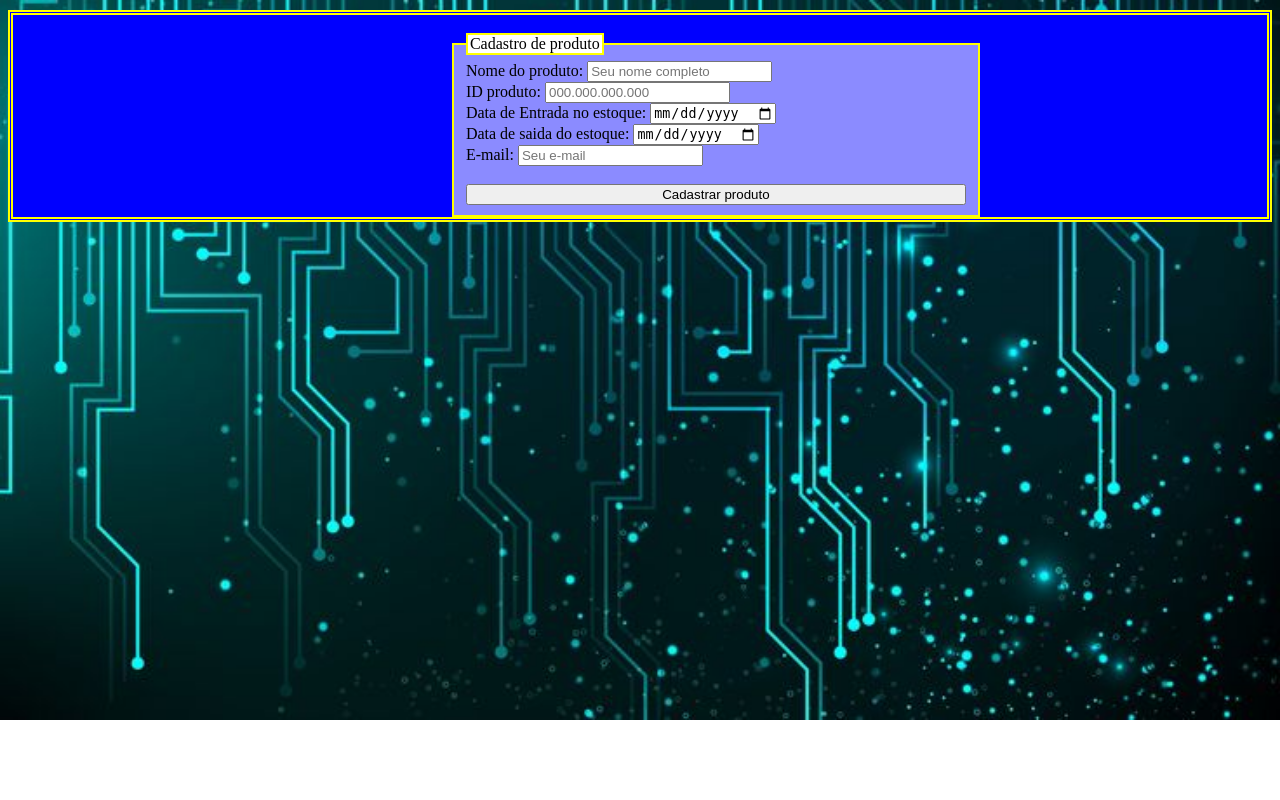
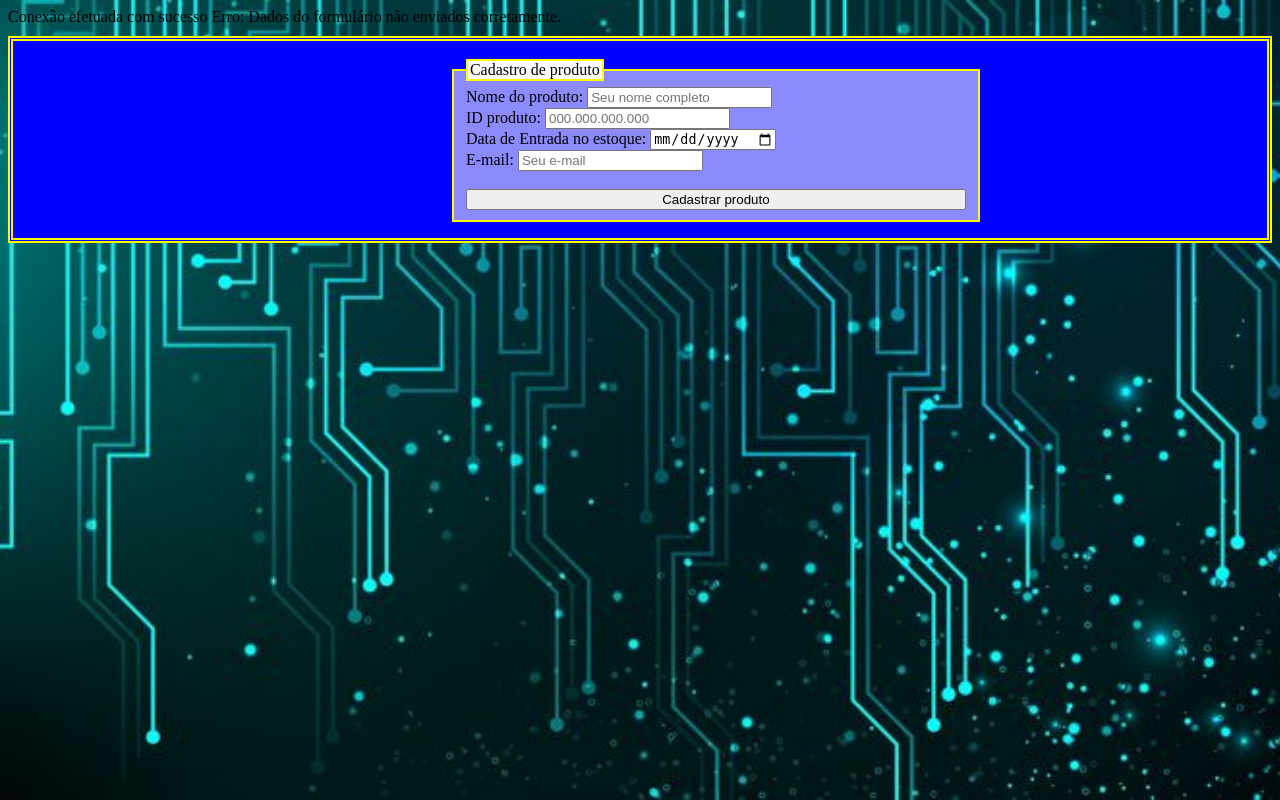
Before and after one commit to LuisGabrielCananPh/individuo, a PHP site: the page made by resp/cadastro de produto.php in a window 1280 px wide. Run offline with PHP 8.4, Linux system fonts and the light colour scheme.

Commit message:
Add files via upload

```diff
--- a/resp/cadastro de produto.php
+++ b/resp/cadastro de produto.php
@@ -1,3 +1,42 @@
+<?php
+
+include_once('config.php');
+
+   // Checkar conexão
+   if ($conexao->connect_error) {
+    die("Erro de conexão com o banco de dados: " . $conexao->connect_error);
+}
+
+
+// Receber dados do formulário
+if (
+    isset($_POST['nome']) && isset($_POST['ID']) && isset($_POST['cpf']) &&
+    isset($_POST['data de entrada no estoque']) && isset($_POST['email']) &&
+    isset($_POST[''])
+) {
+    $nome = $_POST['nome'];
+    $cpf = $_POST['cpf'];
+    $data_nascimento = $_POST['data de entrada no estoque'];
+    $email = $_POST['email'];
+    $senha = $_POST[''];
+
+
+    // Preparar e executar a inserção dos dados
+    $sql = "INSERT INTO usuarios (nome, cpf, cep, data_nascimento, email, senha) VALUES ('$nome', '$cpf', '$cep', '$data_nascimento', '$email', '$senha')";
+
+    if ($conexao->query($sql) === TRUE) {
+        echo "Usuário cadastrado com sucesso!";
+    } else {
+        echo "Erro ao cadastrar o usuário: " . $conexao->error;
+    }
+} else {
+    echo "Erro: Dados do formulário não enviados corretamente.";
+}
+
+$conexao->close();
+
+?>
+
 <!DOCTYPE html>
 <html lang="en">
 <head>
@@ -26,9 +65,6 @@
                   <label for="data_nascimento">Data de Entrada no estoque:</label>
                   <input type="date" id="data_nascimento" name="data_nascimento" required>
                   <br>
-                  <label for="data_nascimento">Data de saida do estoque:</label>
-                  <input type="date" id="data_nascimento" name="data_nascimento" required>
-                  <br>
                   <label for="email">E-mail:</label>
                   <input type="email" id="email" name="email" placeholder="Seu e-mail" required>
                 <br>
```
